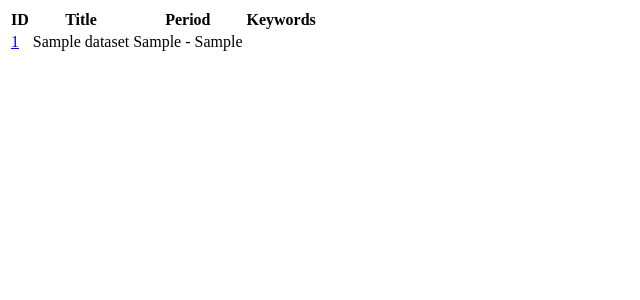
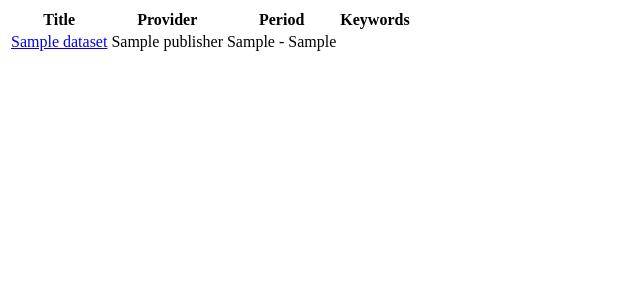
Before and after one commit to Samuel-J-Wood-Library/datacatalog, a Django app: template templates/datacatalog/table_datasets.html in a window 1280 px wide. Shown: the top 300 px of the page, without its empty margins (0-640 px from the left). Run offline with Django 3.2, Linux system fonts and the light colour scheme; the template is opened without the code that fills it: most values are stand-ins (such as "Sample title", 1, 10 or a date in 2020); some libraries are stand-ins or nearby versions.

Commit message:
update display of providers for dataset index

```diff
--- a/models.py
+++ b/models.py
@@ -77,7 +77,7 @@ class DataProvider(models.Model):
     )
 
     def __str__(self):
-        return "Provider {}".format(self.name,)
+        return "{}".format(self.name,)
 
     def get_absolute_url(self):
         return reverse('datacatalog:provider-view', kwargs={'pk': self.pk})
--- a/templates/datacatalog/table_datasets.html
+++ b/templates/datacatalog/table_datasets.html
@@ -2,8 +2,8 @@
 <table class="table table-striped table-hover" id="DatasetTable">
 <thead class="thead-default">
     <tr>
-        <th>ID</th>
         <th>Title</th>
+        <th>Provider</th>
         <th>Period </th>
         <th>Keywords</th>
     </tr>
@@ -11,8 +11,8 @@
 
 {% for ds in dataset_list %}
     <tr>
-    <td><a href="{% url 'datacatalog:dataset-view' ds.pk %}">{{ ds.ds_id }}</a></td>
-    <td>{{ ds.title }}</td>
+    <td><a href="{% url 'datacatalog:dataset-view' ds.pk %}">{{ ds.title }}</a></td>
+    <td>{{ ds.publisher }}</td>
     <td> {{ ds.period_start }} - {{ ds.period_end }}</td>
     <td> {% for kw in ds.keywords.all %}
             <a href="{% url 'datacatalog:keyword-view' kw.pk %}">
```
